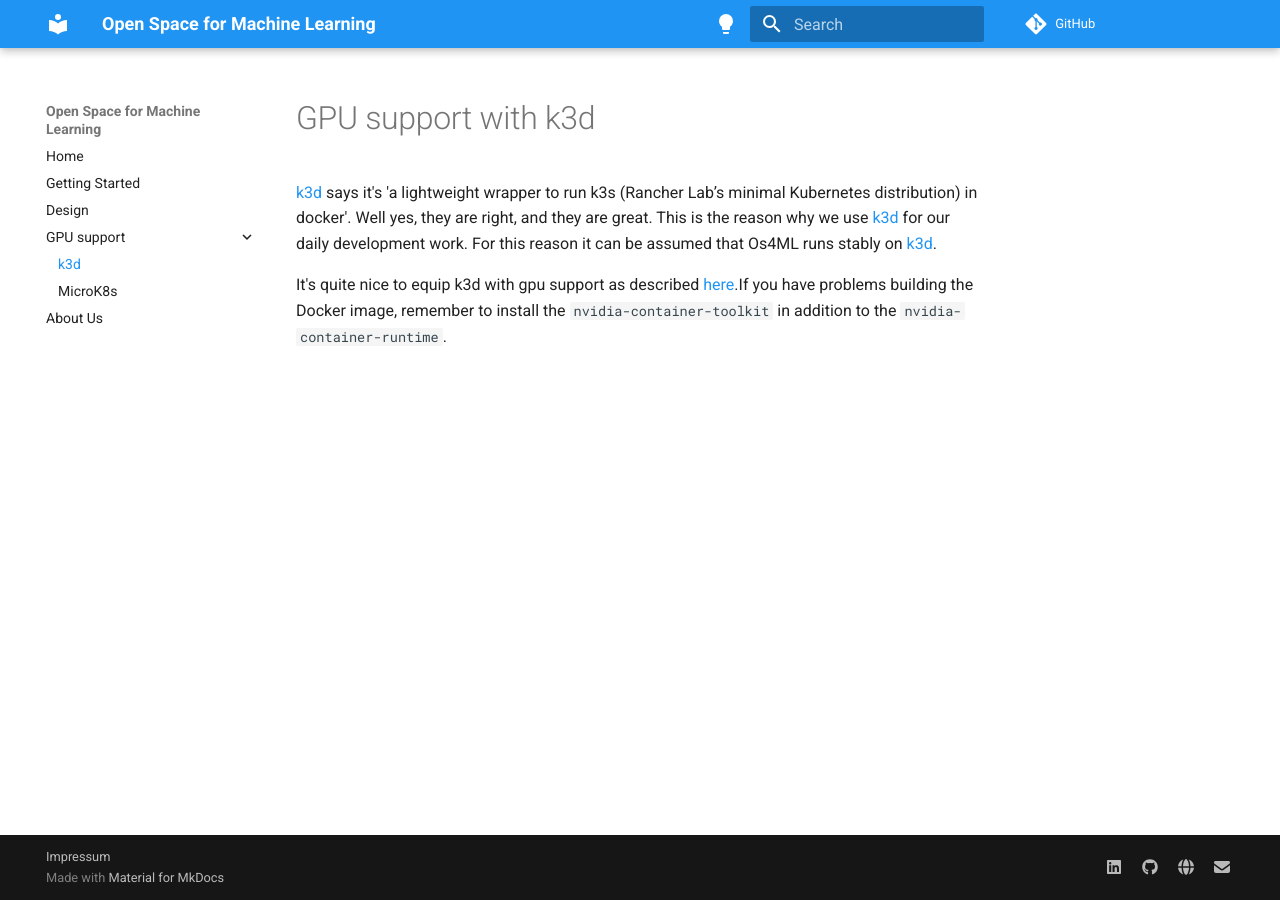
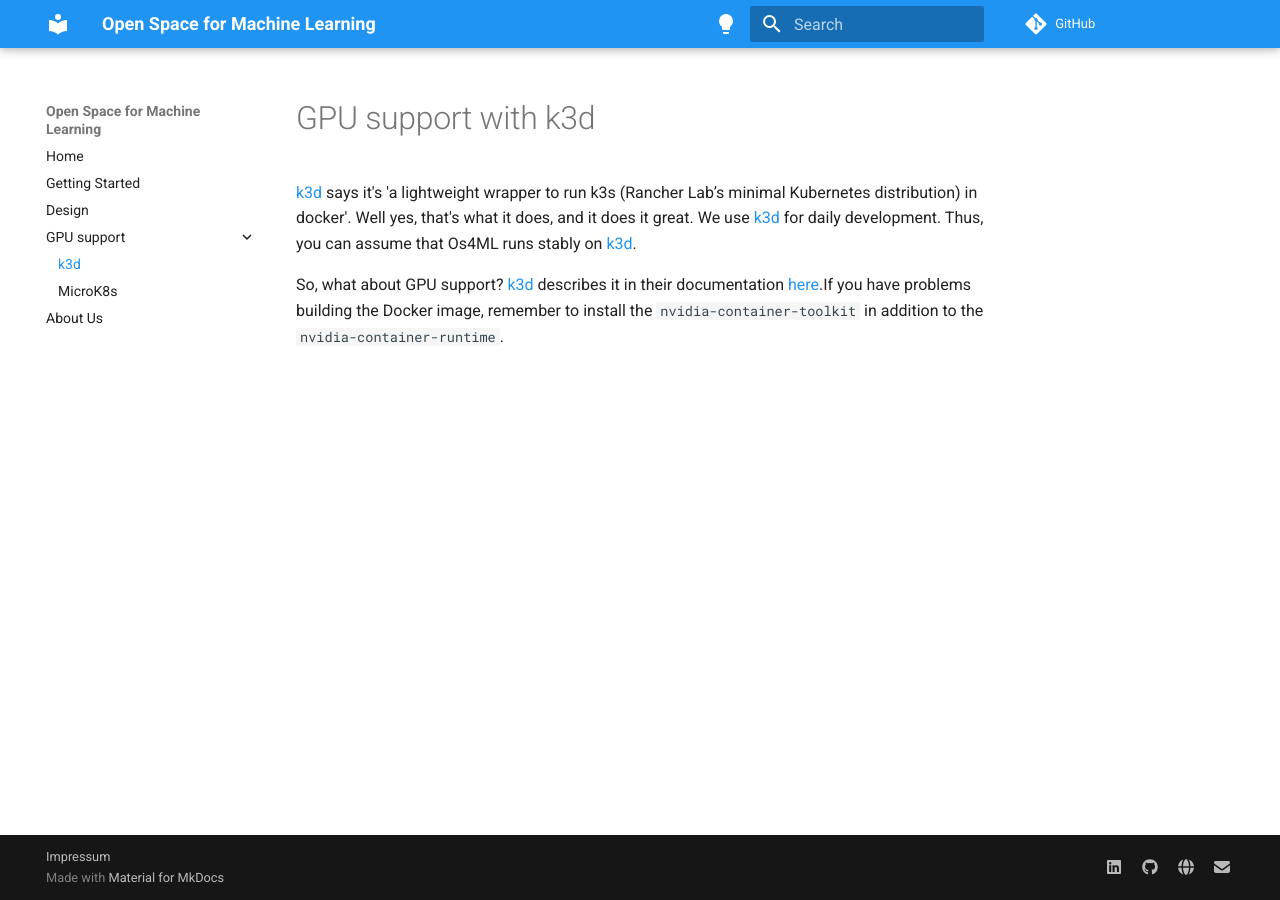
Before and after one commit to WOGRA-AG/os4ml-docs, an MkDocs documentation site: the page built from docs/gpu_support/k3d.md, in a window 1280 px wide. Built offline with MkDocs 1.6.1 and Material for MkDocs 9.7.7, drawn with Linux system fonts in a browser that asks for light colours; comment, search, counter and statistics services are not loaded.

Commit message:
fixing some sentences

```diff
--- a/docs/gpu_support/k3d.md
+++ b/docs/gpu_support/k3d.md
@@ -1,13 +1,13 @@
 # GPU support with k3d
 
 [k3d][] says it's 'a lightweight wrapper to run k3s (Rancher Lab’s minimal
-Kubernetes distribution) in docker'. Well yes, they are right, and they are
-great. This is the reason why we use [k3d][] for our daily development work.
-For this reason it can be assumed that Os4ML runs stably on [k3d][].
+Kubernetes distribution) in docker'. Well yes, that's what it does, and it
+does it great. We use [k3d][] for daily development. Thus, you can assume
+that Os4ML runs stably on [k3d][].
 
-It's quite nice to equip k3d with gpu support as described
-[here](https://k3d.io/v5.2.2/usage/advanced/cuda/).If you have problems
-building the Docker image, remember to install the
+So, what about GPU support? [k3d][] describes it in their documentation
+[here](https://k3d.io/v5.2.2/usage/advanced/cuda/).If you have
+problems building the Docker image, remember to install the
 `nvidia-container-toolkit` in addition to the `nvidia-container-runtime`.
 
 [k3d]: https://k3d.io
```
Also changed, not shown: docs/getting_started.md (+1 -1 lines).
